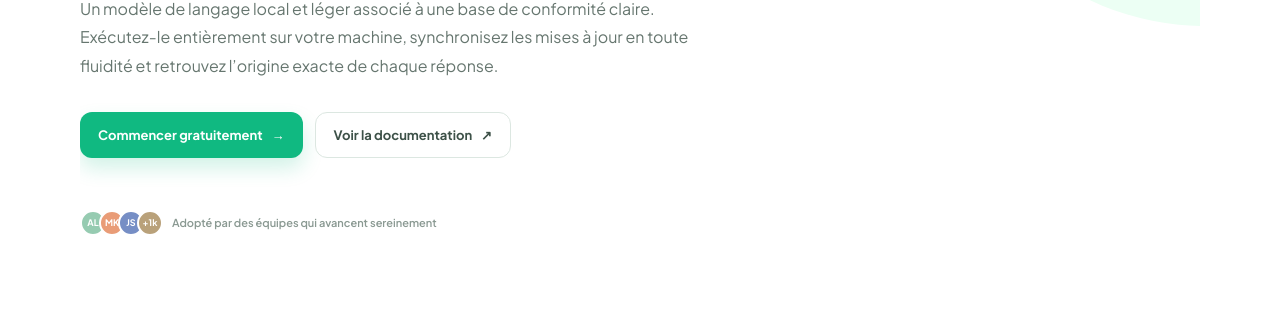
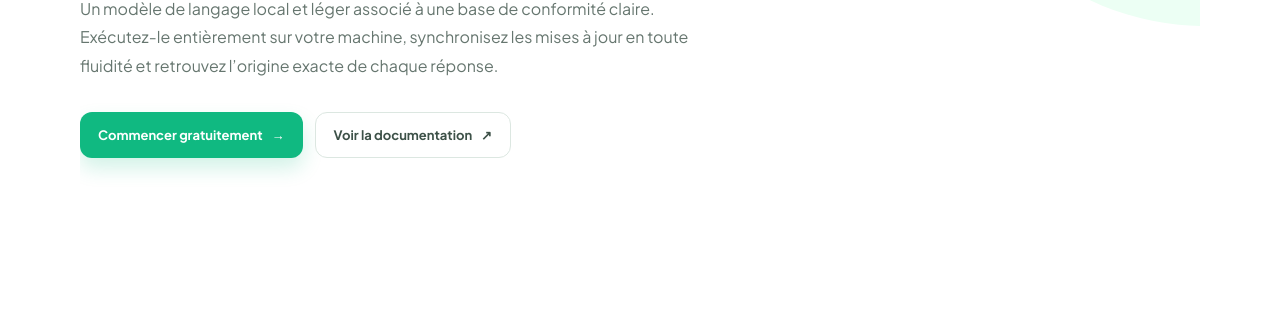
Before and after one commit to altep-code/EthicAISite, a plain HTML site: page index.html in a window 1280 px wide. Shown: the part 476-800 px from the top of the page. Drawn offline with nearby package versions, Linux system fonts and the light colour scheme.

Commit message:
correction

```diff
--- a/index.html
+++ b/index.html
@@ -34,11 +34,7 @@
         chaque réponse.</p>
       <div class="actions"><a class="button primary" href="#start">Commencer gratuitement <span>→</span></a><a
           class="button secondary" href="#how">Voir la documentation <span>↗</span></a></div>
-      <div class="trust-row">
-        <div class="avatars"><span class="avatar a1">AL</span><span class="avatar a2">MK</span><span
-            class="avatar a3">JS</span><span class="avatar a4">+1k</span></div><span>Adopté par des équipes qui avancent
-          sereinement</span>
-      </div>
+
     </section>
 
     <section class="section video-section" id="demo">
```
